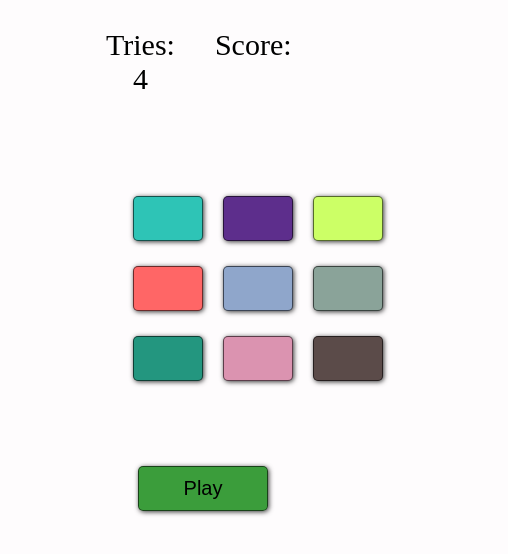
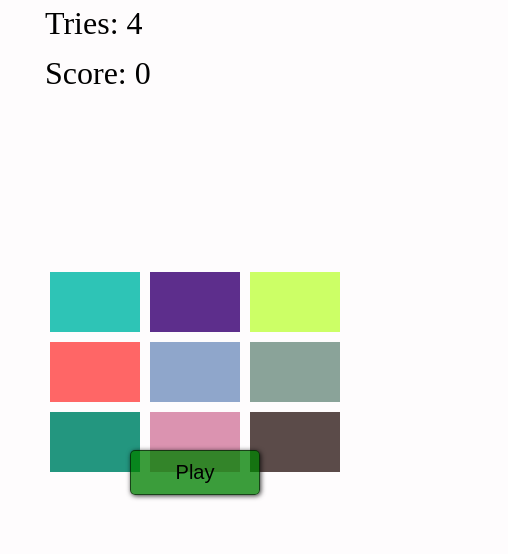
Before and after one commit to selfmadecode/clicke-it, a plain HTML site: page index.html in a window 390 px wide. Shown: the whole page, 508 px wide, since content can reach past the window. Drawn offline with Linux system fonts and the light colour scheme.

Commit message:
new commit

```diff
--- a/css/basic.css
+++ b/css/basic.css
@@ -1,58 +1,72 @@
 html, body{
     width: 100%;
     height: 100%;
+    padding: 0;
+    margin: 0;
+    box-sizing: border-box;
 }
 body{
     background: #FEFCFD;
-    text-align: center;
-    overflow-x: hidden;
-    overflow-y: hidden;
-    /* margin: 70px; */
+    display: flex;
+}
+.stats{
+    font-family: monospace;
+}
 
+.stats{
+    /* border: 1px solid yellow; */
+    /* max-width: 30%; */
+    display: flex;
+    flex-grow: 0.3;
+    flex-basis: 0;
+    flex-direction: column;
+    justify-content: center;
+    align-items: center;
+    padding: 2px;
+    /* text-align: center; */
+}
+.stats > div{
+    margin: 2px;
+}
+.tries{
+/*    text-align: center;*/
+    font-size: 2em;
+    padding: 5px;
+    position: fixed;
+    width: 100%;
+}
+
+.score{
+/*    text-align: center;*/
+    font-size: 2em;
+    padding: 5px;
+    position: fixed;
+    width: 100%;
+    margin-top: 50px;
 }
 body > .container{
     display: grid;
-    /* margin: 10px; */
-}
-.details{
-    /* border: 1px solid red; */
-    max-width: 60%;
-    margin: auto;
-
-}
-body > .details{
-    display: flex;
-    /* margin-top: 70px; */
-}
-.details > div{
-    display: flex;
-    padding: 20px;;
-    font-size: 30px;
-}
-.score{
-    margin-left: auto;
-    margin-right: 40px;
 }
 
 .container{
-    /* display: grid; */
-    grid-template-columns: repeat(3, 70px);
-    grid-template-rows: repeat(3, 50px);
-    grid-gap: 20px;
-    width: 500px;
-    height: 350px;
+    /* display: flex; */
+/*    flex: 0.4;*/
+    flex-basis: 200px;
+    grid-template-columns: repeat(3, 110px);
+    grid-template-rows: repeat(3, 80px);
+    grid-gap: 10px;
+    /* height: 500px; */
     margin: auto;
+/*    margin-left: 100px;*/
     /* border: 1px solid red; */
-    justify-content: center;
+/*    justify-content: center;*/
     align-content: center;
+    padding: 0;
+    margin-top: 150px;
 }
 .container > button {
     border: none;
-    height: 45px;
-    border-radius: 5px;
-    border: 1px solid rgba(0, 0, 0, 0.58);
-    box-shadow: 1px 1px 5px rgba(0, 0, 0, 0.78);
-
+    /* outline: none; */
 }
 
 .container > button:nth-child(1n){
@@ -90,6 +104,16 @@ body > .details{
 .container > .focusClass:focus{
     background: black;
 }
+
+.section{
+    display:block;
+    height: 10px;
+/*    margin-right: 50%;*/
+    margin-top: 500px;
+    position: fixed;
+    text-align: center;
+    width: 100%;
+}
 #btn{
     width: 130px;
     height: 45px;
@@ -111,3 +135,42 @@ body > .details{
     font-weight: bolder;
 
 }
+
+
+@media all and (max-width: 500px){
+    body{
+        display: grid;
+        justify-content: center;
+        margin: 0;
+    }
+    .stats{
+        display: flex;
+        flex-direction: row;
+        /* border: 1px solid yellow; */
+        align-items: flex-end;
+        margin-top: 20px;
+        /* height: 200px; */
+        margin-bottom: 0;
+    }
+    .stats > div{
+        margin: 2px;
+        font-size: small;
+        font-weight: bold;
+    }
+    .container{
+
+        display: grid;
+        grid-template-columns: repeat(3, 90px);
+        grid-template-rows: repeat(3, 60px);
+        grid-gap: 10px;
+        max-width: 100%;
+        padding: 10px;
+        margin-top: -100px;
+        align-content: flex-start;
+        /* border: 1px solid yellow; */
+
+    }
+    .section{
+    margin-top: 450px;
+}
+}
--- a/index.html
+++ b/index.html
@@ -11,7 +11,7 @@
 
     <div class="details">
         <div class="tries">Tries: 4</div>
-        <div class="score">Score:</div>
+        <div class="score">Score: 0</div>
     </div>
     <div class="container">
         <button class="content"></button>
@@ -25,8 +25,11 @@
         <button class="content"></button>
     </div>
 
-    <button id="btn" onclick="Play()">Play</button>
+    <div class="section">
+        <button id="btn" onclick="Play()">Play</button>
     <p id="gameover"></p>
+
+    </div>
 
 
     <script>
@@ -87,11 +90,13 @@
         }
 
     let intervall; // holds the global game time
-    var btn = document.getElementById('btn'); // play button
+    let btn = document.getElementById('btn'); // play button
 
    ///3/////////////starts the game////////////////////////////////////////////////////////////
         function Play(){
-
+            gameover.innerText = ""; // clears the gameover text
+            trials.innerText = "Tries: 4";
+            scoretag.innerText = "Score: 0";
             btn.disabled = true; // disables the play button after click
             score = 0; // assign 0 to score each time the play button is clicked
             if (tries >0){
```
Also changed, not shown: img/Screenshot_20200119-174904.png (added).
